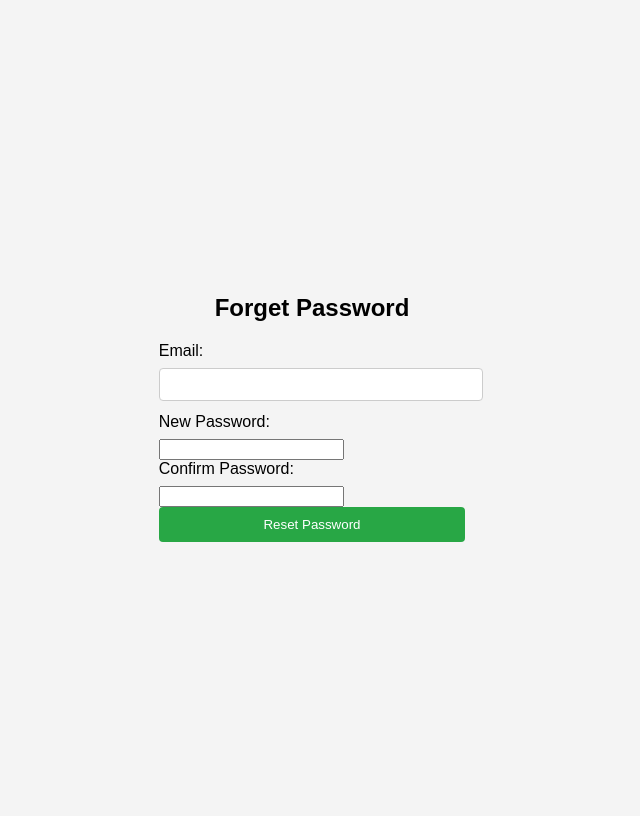
After one commit to Parthib666/WebTech_Summer_2024-25-B-_Final_Project, a PHP site: page /Commons/Forgot_Password.php in a window 1280 px wide. The commit adds this page. Shown: the whole page, without its empty margins (328-968 px from the left). Run offline with PHP 8.4, Linux system fonts and the light colour scheme.

Commit message:
forgot password id not working, need to set up the change password feature

```diff
--- a/Admin/view_inventory.php
+++ b/Admin/view_inventory.php
@@ -3,8 +3,8 @@ session_start();
 require_once '../Config/db_connection.php';
 
 // Check if user is logged in and is admin
-if (!isset($_SESSION['user_id']) || $_SESSION['role'] != 'admin') {
-    header("Location: Login_Page.php");
+if (!isset($_SESSION['user_id']) || $_SESSION['role'] == 'customer') {
+    header("Location: ../Commons/Login_Page.php");
     exit();
 }
 
--- /dev/null
+++ b/Commons/Forgot_Password.php
@@ -0,0 +1,102 @@
+<?php
+if ($_SERVER["REQUEST_METHOD"] == "POST") {
+    $email = $_POST['email'];
+    $password = $_POST['password'];
+    $confirm_password = $_POST['confirm_password'];
+
+
+    if ($password != $confirm_password) {
+        echo "Passwords do not match.";
+        exit;
+    } else {
+    include "../Config/db_connection.php";
+    $sql = "SELECT * FROM users WHERE email = '$email'";
+    $result = $conn->query($sql);
+    if ($result->num_rows > 0) {
+        session_start();
+        $_SESSION['email'] = $email;
+        $_SESSION['password'] = $password;
+        echo "<script>
+                window.location.href = 'OTP.php';
+              </script>";
+    } else {
+        echo "Email not found.";
+    }
+}
+}
+?>
+<!DOCTYPE html>
+<html lang="en">
+
+<head>
+    <meta charset="UTF-8">
+    <meta name="viewport" content="width=device-width, initial-scale=1.0">
+    <title>Forget Password</title>
+    <style>
+        body {
+            font-family: Arial, sans-serif;
+            background-color: #f4f4f4;
+            display: flex;
+            justify-content: center;
+            align-items: center;
+            height: 100vh;
+        }
+
+        .container {
+            background-color: #fff;
+            padding: 20px;
+            border-radius: 8px;
+            box-shadow: 0 2px 10px rgba(0, 0, 0, 0.1);
+            width: 300px;
+        }
+
+        h2 {
+            text-align: center;
+            margin-bottom: 20px;
+        }
+
+        label {
+            display: block;
+            margin-bottom: 8px;
+        }
+
+        input[type="email"] {
+            width: 100%;
+            padding: 8px;
+            margin-bottom: 12px;
+            border: 1px solid #ccc;
+            border-radius: 4px;
+        }
+
+        button {
+            width: 100%;
+            padding: 10px;
+            background-color: #28a745;
+            color: white;
+            border: none;
+            border-radius: 4px;
+            cursor: pointer;
+        }
+
+        button:hover {
+            background-color: #218838;
+        }
+    </style>
+</head>
+
+<body>
+    <div class="forget-container">
+        <h2>Forget Password</h2>
+        <form method="POST">
+            <label for="email">Email:</label>
+            <input type="email" id="email" name="email" required>
+            <label for="password">New Password:</label>
+            <input type="password" id="password" name="password" required>
+            <label for="confirm_password">Confirm Password:</label>
+            <input type="password" id="confirm_password" name="confirm_password" required>
+            <button type="submit">Reset Password</button>
+        </form>
+    </div>
+</body>
+
+</html>
```
Also changed, not shown: Admin/admin_dashboard.php (+0 -26 lines), Commons/OTP.php (added, +98 -0 lines), Staff/staff_dashboard.php (+9 -8 lines).
